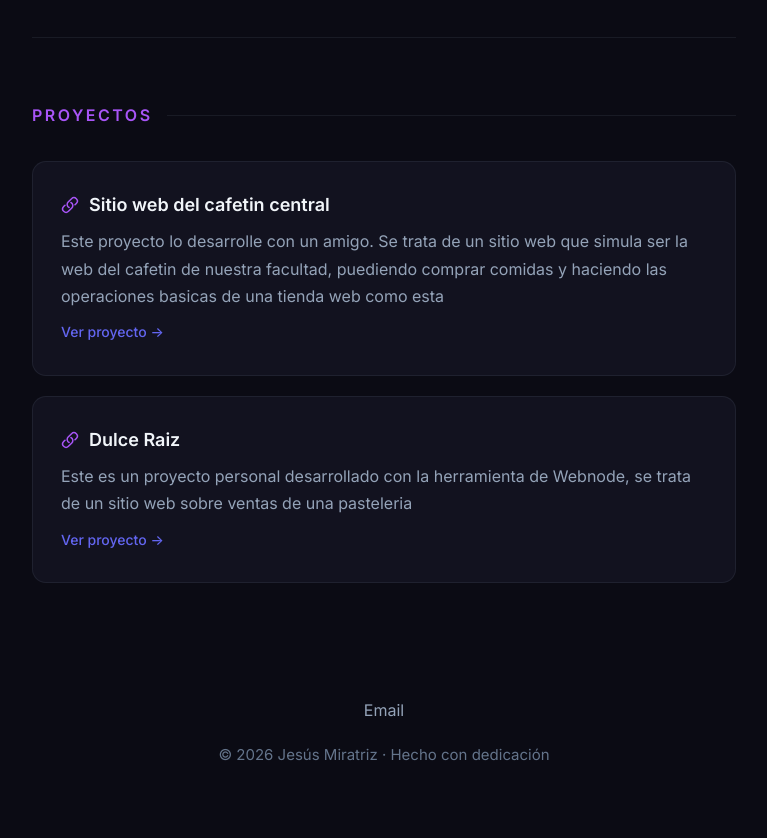
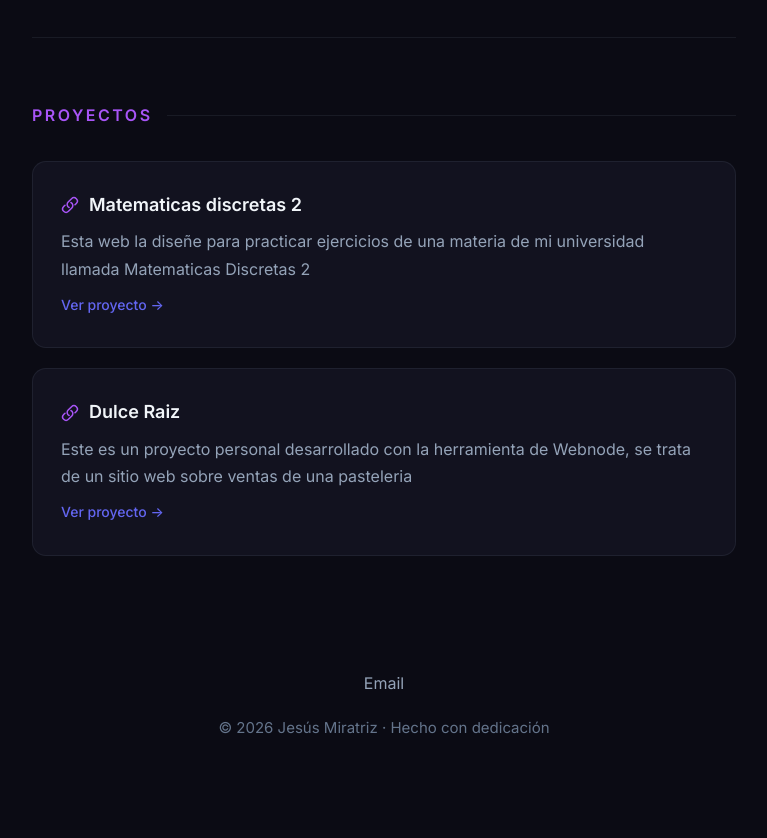
Before and after one commit to Jizu843/Curr-culum, a plain HTML site: page index.html in a window 1280 px wide. Shown: the part 2046-2884 px from the top of the page, without its empty margins (256-1023 px from the left). After the commit the page ends 2857 px from the top, so only its background shows below. Drawn offline with Linux system fonts and the light colour scheme.

Commit message:
commit 2

```diff
--- a/index.html
+++ b/index.html
@@ -447,12 +447,12 @@
       </div>
       <div class="projects-list">
         <!-- Proyecto 1: reemplazá el href con la URL real -->
-        <a href="https://jisus40.github.io/Proyecto-Fase-2-Intro-Miguel-P-Jesus-M/" target="_blank" rel="noopener" class="project-card">
+        <a href="https://jisus40.github.io/ejercicios-discretas/" target="_blank" rel="noopener" class="project-card">
           <h3>
             <svg fill="none" stroke="currentColor" stroke-width="2" viewBox="0 0 24 24"><path stroke-linecap="round" stroke-linejoin="round" d="M13.19 8.688a4.5 4.5 0 011.242 7.244l-4.5 4.5a4.5 4.5 0 01-6.364-6.364l1.757-1.757m13.35-.622l1.757-1.757a4.5 4.5 0 00-6.364-6.364l-4.5 4.5a4.5 4.5 0 001.242 7.244"/></svg>
-            Sitio web del cafetin central
+            Matematicas discretas 2
           </h3>
-          <p>Este proyecto lo desarrolle con un amigo. Se trata de un sitio web que simula ser la web del cafetin de nuestra facultad, puediendo comprar comidas y haciendo las operaciones basicas de una tienda web como esta</p>
+          <p>Esta web la diseñe para practicar ejercicios de una materia de mi universidad llamada Matematicas Discretas 2</p>
           <span class="project-url">Ver proyecto →</span>
         </a>
 
```
